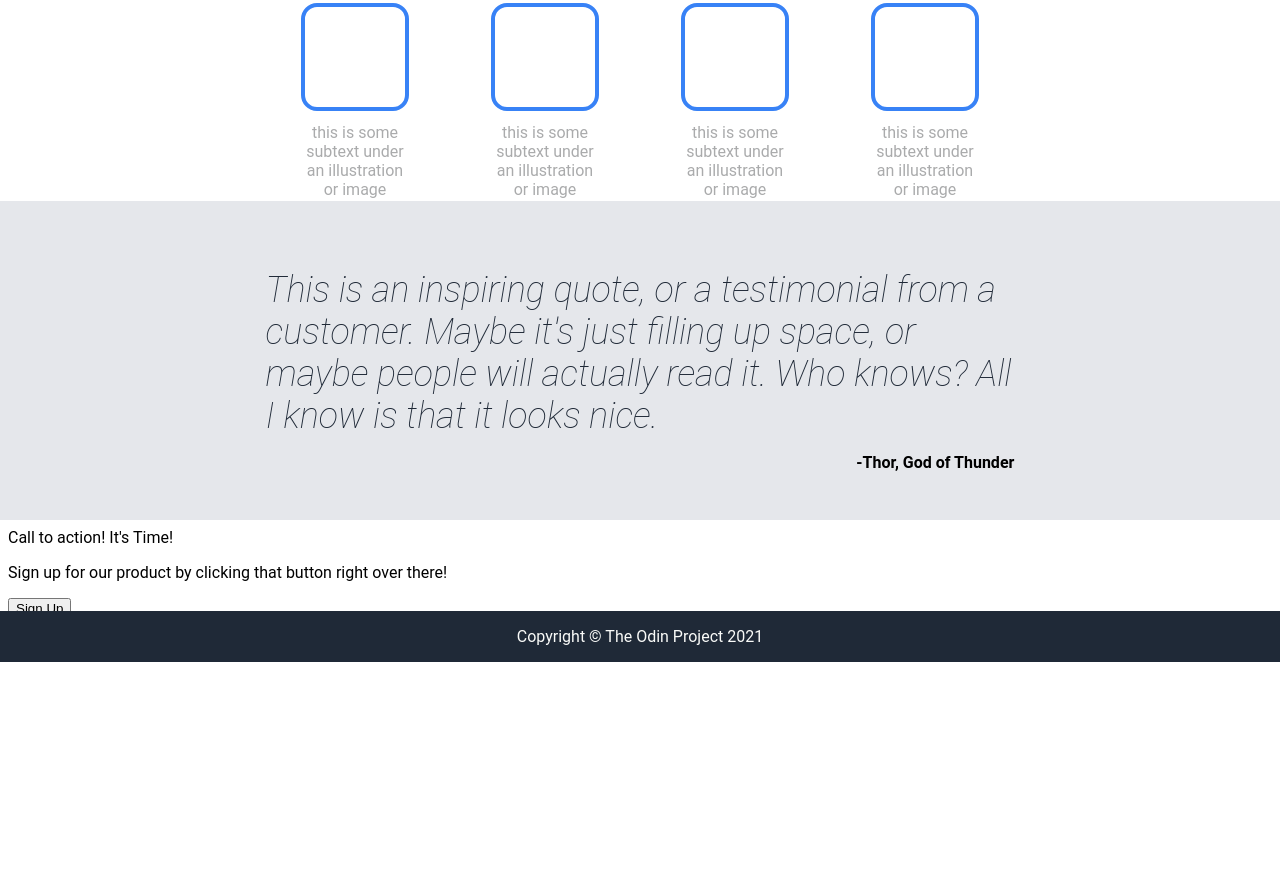
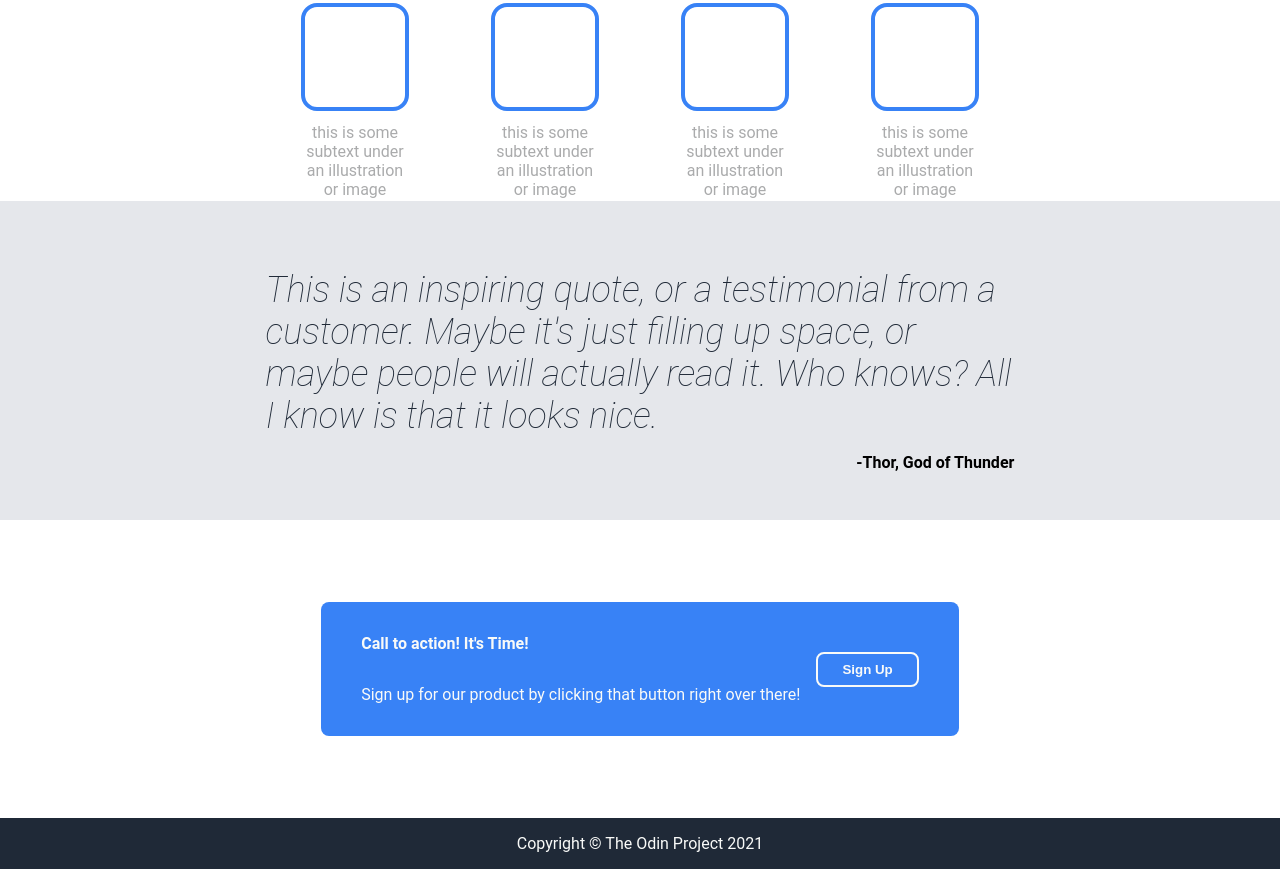
Before and after one commit to dingdongg/odin-landing-page, a plain HTML site: page index.html in a window 1280 px wide. Shown: the part 367-1236 px from the top of the page. Before the commit the page ends 1029 px from the top, so only its background shows below. Drawn offline with Linux system fonts and the light colour scheme.

Commit message:
finished up css properties of signup section

```diff
--- a/index.html
+++ b/index.html
@@ -83,7 +83,7 @@
         </div>
 
         <div class="signup">
-            <div>
+            <div class="blue-box">
                 <div class="signup-text">
                     <p class="text-header">Call to action! It's Time!</p>
                     <p class="text">Sign up for our product by clicking that button right over there!</p>
--- a/style.css
+++ b/style.css
@@ -2,6 +2,7 @@ body {
     display: flex;
     flex-direction: column;
     font-family: 'Roboto', sans-serif;
+    padding: 0;
 }
 
 /* header */
@@ -162,6 +163,46 @@ a {
     margin-top: 0;
 }
 
+/* signup */
+
+.signup {
+    display: flex;
+    justify-content: center;
+    align-items: center;
+    flex: 1 0 auto;
+    padding: 90px;
+}
+
+.blue-box {
+    background-color: #3882F6;
+    border-radius: 8px;
+    display: flex;
+    justify-content: space-evenly;
+    gap: 16px;
+    padding: 16px;
+}
+
+.signup-text {
+    display: flex;
+    flex-direction: column;
+    color: #F9FAF8;
+    margin-left: 24px;
+}
+
+.text-header {
+    font-weight: bold;
+}
+
+.signup-button {
+    border: 2px solid #F9FAF8;
+    border-radius: 8px;
+    background-color: #3882F6;
+    color: #F9FAF8;
+    align-self: center;
+    padding: 8px 24px;
+    font-weight: bold;
+    margin-right: 24px;
+}
 
 /* footer */
 .footer {
@@ -170,5 +211,6 @@ a {
     align-items: center;
     background-color: #1F2937;
     color: #F9FAF8;
+    flex: 0 1 0;
     margin: -8px;
 }
```
